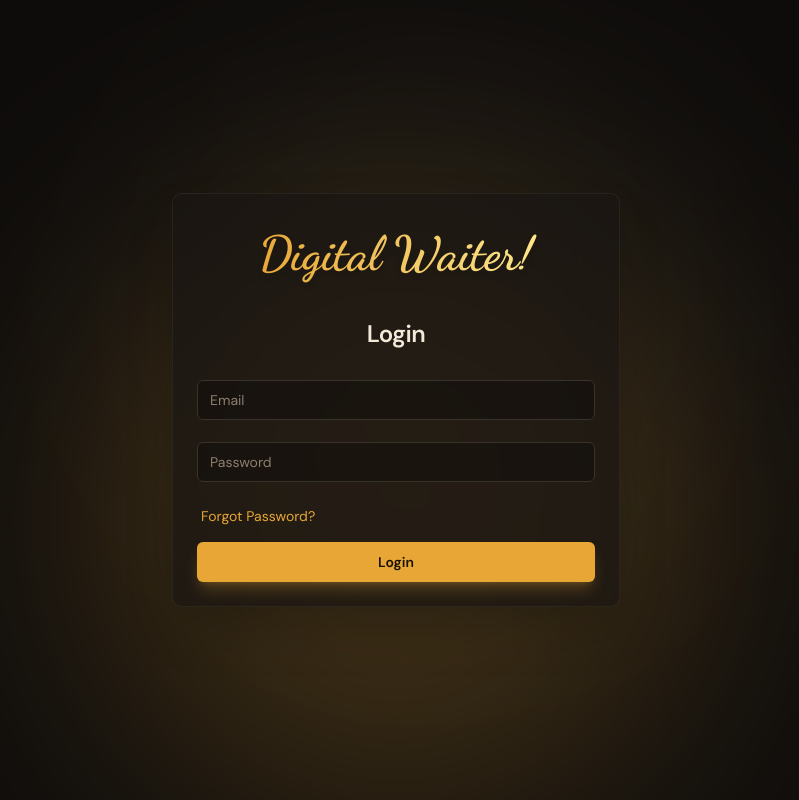
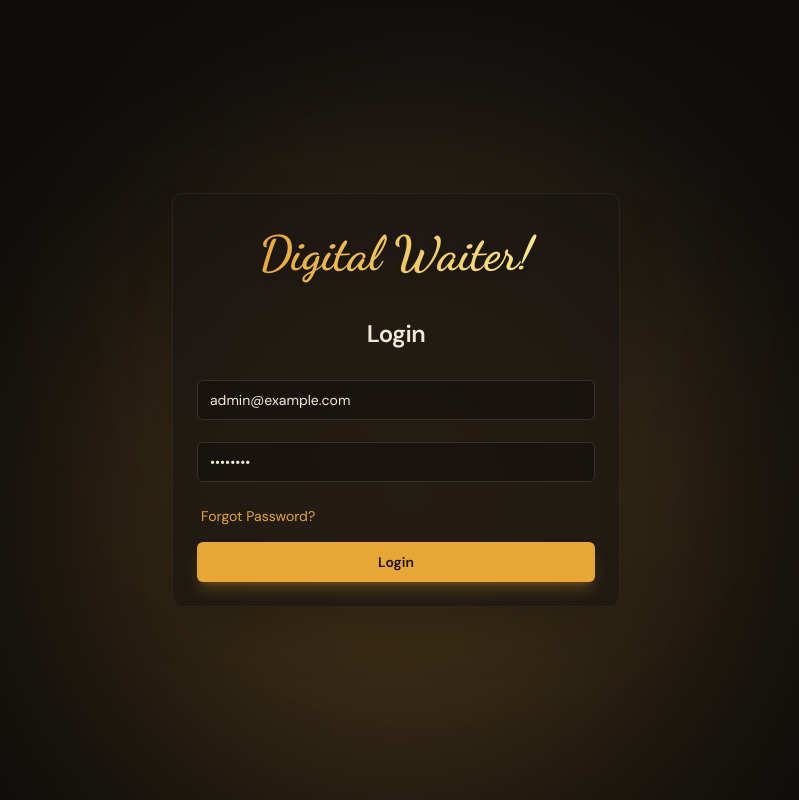
Before and after one commit to Pukar777/PosInventory, a React (Vite) app in the folder frontend/: page /login in a window 1280 px wide. Shown: the whole page, without its empty margins (244-1043 px from the left). Built offline with nearby package versions, Linux system fonts and the light colour scheme; no server answers; a web font is replaced by a local one.

Commit message:
temp(autofill credentials) :demo purposes only

```diff
--- a/frontend/src/pages/LoginPage.tsx
+++ b/frontend/src/pages/LoginPage.tsx
@@ -22,8 +22,8 @@ export default function LoginPage() {
     const form = useForm<LoginFormValues>({
         resolver: zodResolver(loginSchema),
         defaultValues: {
-            email: "",
-            password: "",
+            email: "admin@example.com",
+            password: "password",
         },
     })
     const { register, handleSubmit, formState: { errors } } = form
```
